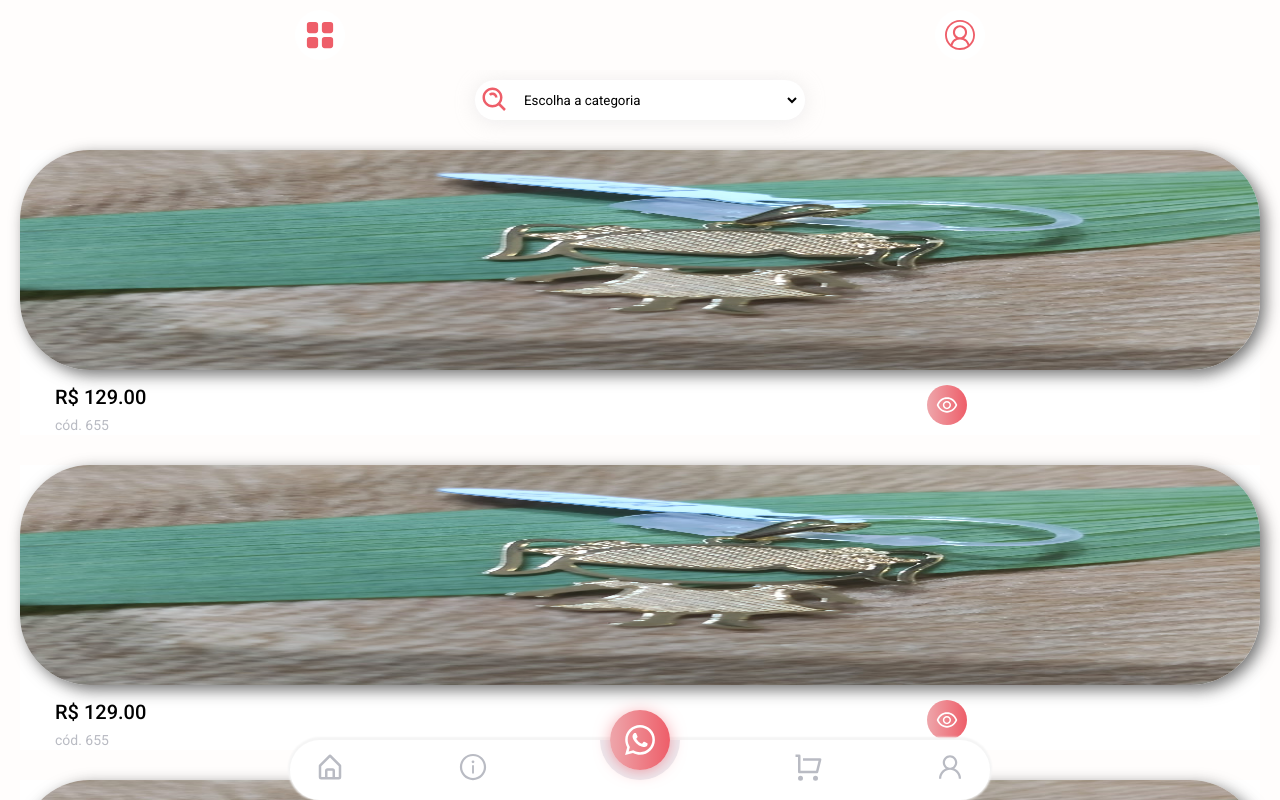
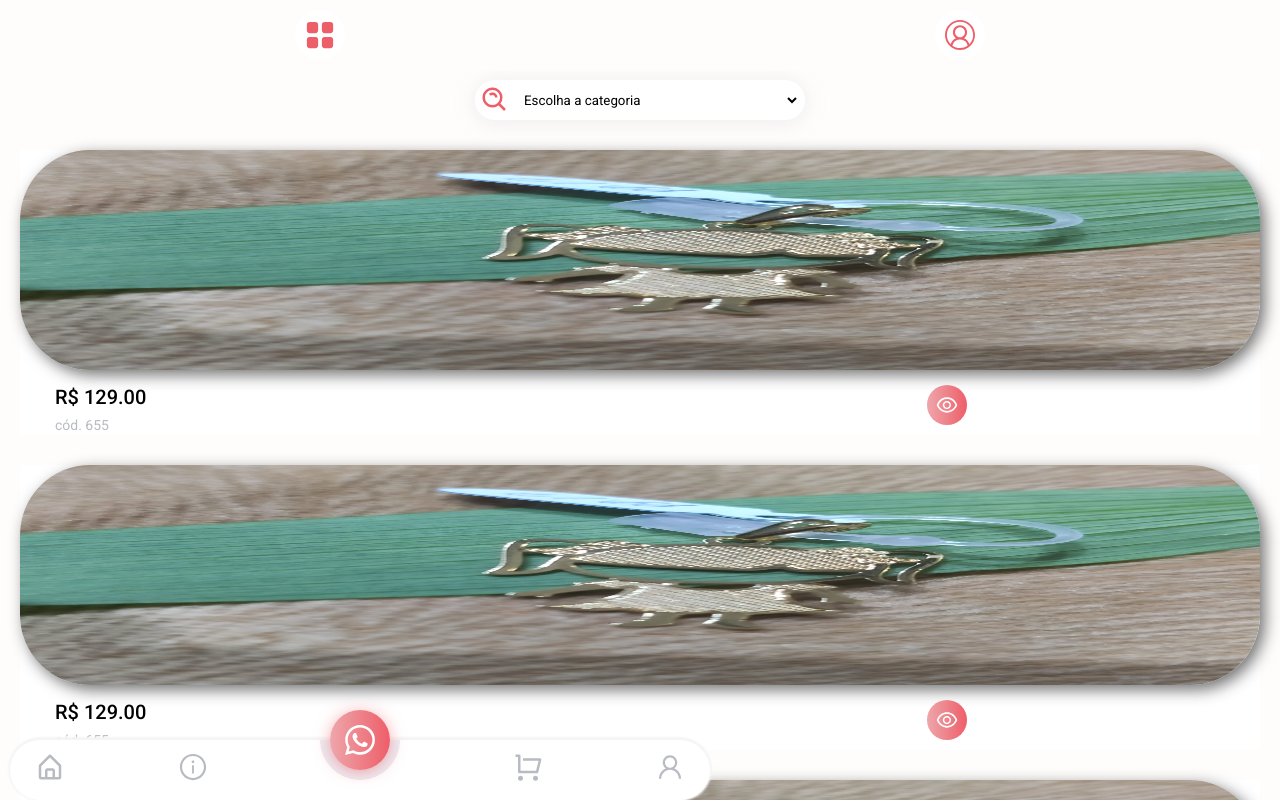
Before and after one commit to GabrielRezes/decca-store, a React (Vite) app: page / in a window 1280 px wide. Built offline with nearby package versions, Linux system fonts and the light colour scheme.

Commit message:
adding position fixed

```diff
--- a/src/components/Navbar/index.jsx
+++ b/src/components/Navbar/index.jsx
@@ -9,8 +9,8 @@ import { RiShoppingCartLine } from 'react-icons/ri';
 
 
 const ContainerNav = styled.nav`
-  position: -webkit-sticky;
-  position: sticky;
+  /* position: -webkit-sticky; */
+  position: fixed;
   bottom: 0;
   z-index: 2;
   display: flex;
```
